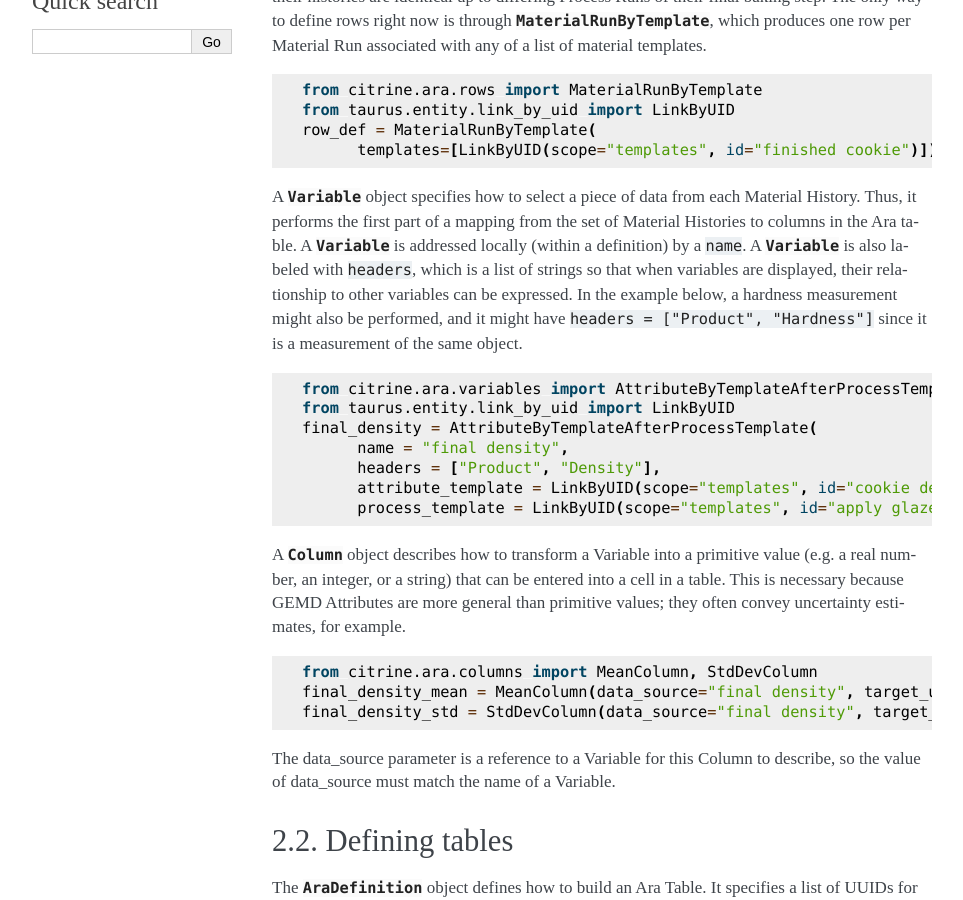
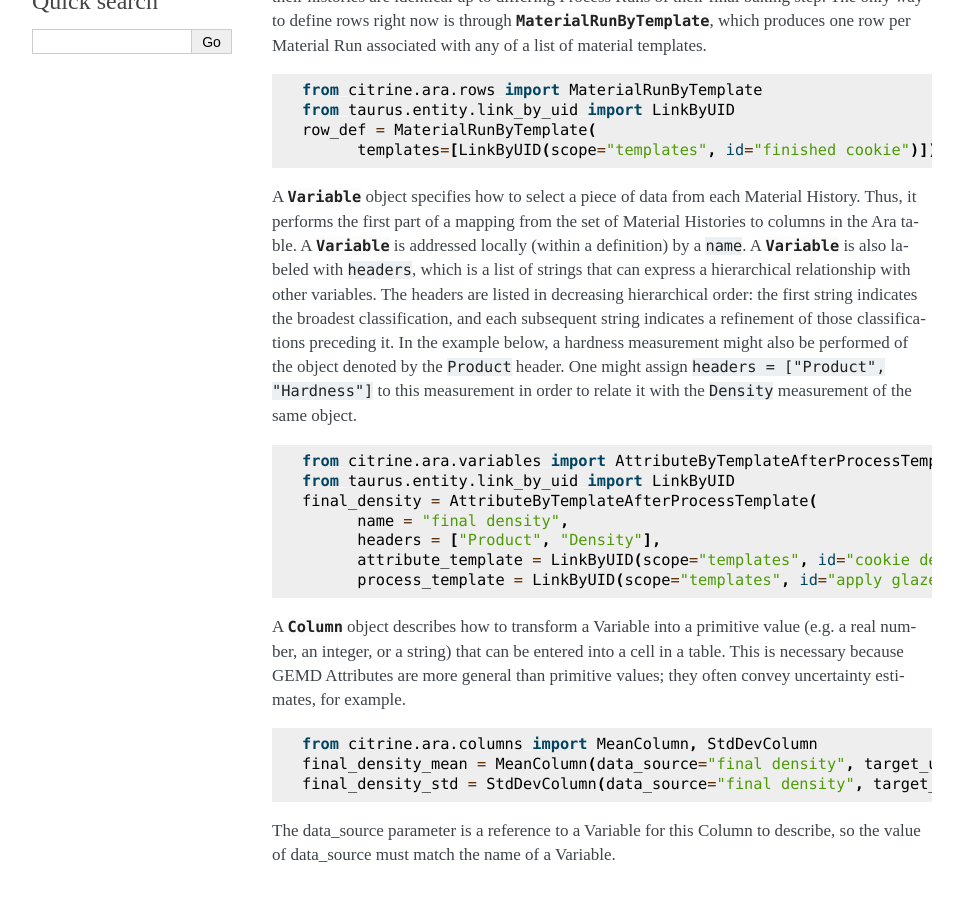
Before and after one commit to CitrineInformatics/citrine-python, a Sphinx documentation site: the page built from docs/source/data_extraction.rst, in a window 1280 px wide and 900 px high, scrolled down 429 px. Shown: the whole window, without its empty margins (148-1111 px from the left). Built offline with Sphinx 7.4.7, drawn with Linux system fonts in a browser that asks for light colours.

Commit message:
Apply suggestions from code review
Co-Authored-By: gregor-robinson <53885379+gregor-robinson@users.noreply.github.com>

```diff
--- a/docs/source/data_extraction.rst
+++ b/docs/source/data_extraction.rst
@@ -25,8 +25,9 @@ The only way to define rows right now is through :class:`~citrine.ara.rows.Mater
 A :class:`~citrine.ara.variables.Variable` object specifies how to select a piece of data from each Material History.
 Thus, it performs the first part of a mapping from the set of Material Histories to columns in the Ara table.
 A :class:`~citrine.ara.variables.Variable` is addressed locally (within a definition) by a ``name``.
-A :class:`~citrine.ara.variables.Variable` is also labeled with ``headers``, which is a list of strings so that when variables are displayed, their relationship to other variables can be expressed.
-In the example below, a hardness measurement might also be performed, and it might have ``headers = ["Product", "Hardness"]`` since it is a measurement of the same object.
+A :class:`~citrine.ara.variables.Variable` is also labeled with ``headers``, which is a list of strings that can express a hierarchical relationship with other variables.
+The headers are listed in decreasing hierarchical order: the first string indicates the broadest classification, and each subsequent string indicates a refinement of those classifications preceding it.
+In the example below, a hardness measurement might also be performed of the object denoted by the ``Product`` header. One might assign ``headers = ["Product", "Hardness"]`` to this measurement in order to relate it with the ``Density`` measurement of the same object.
 
 .. code-block:: python
 
```
